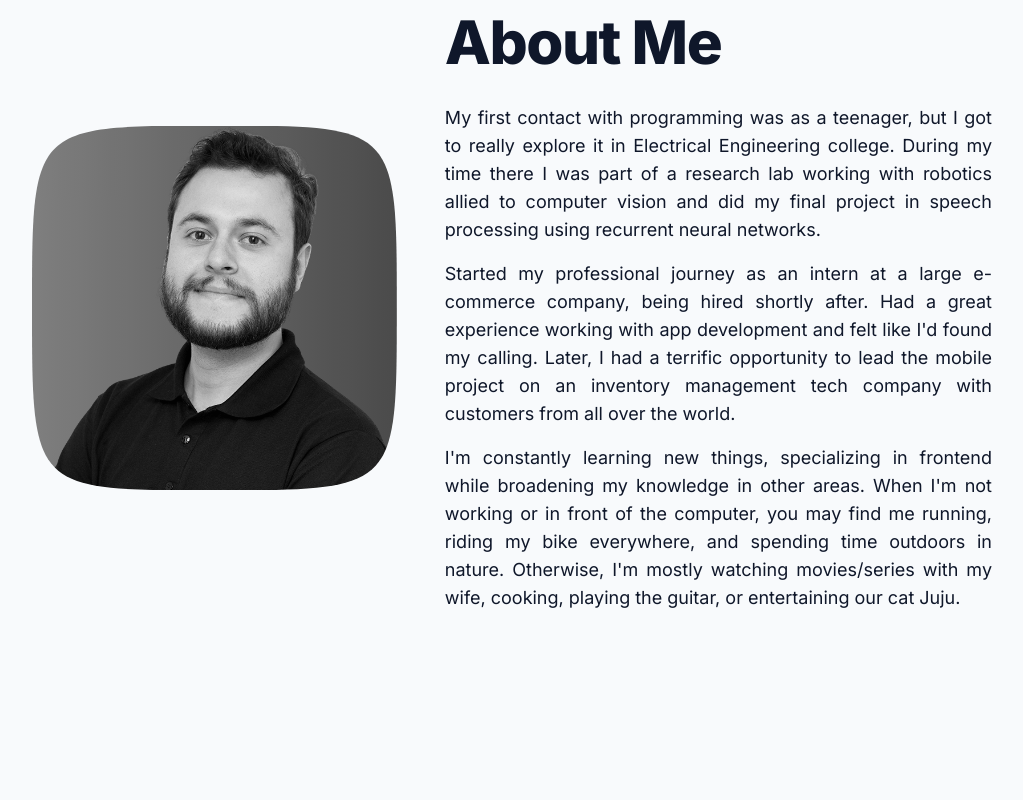
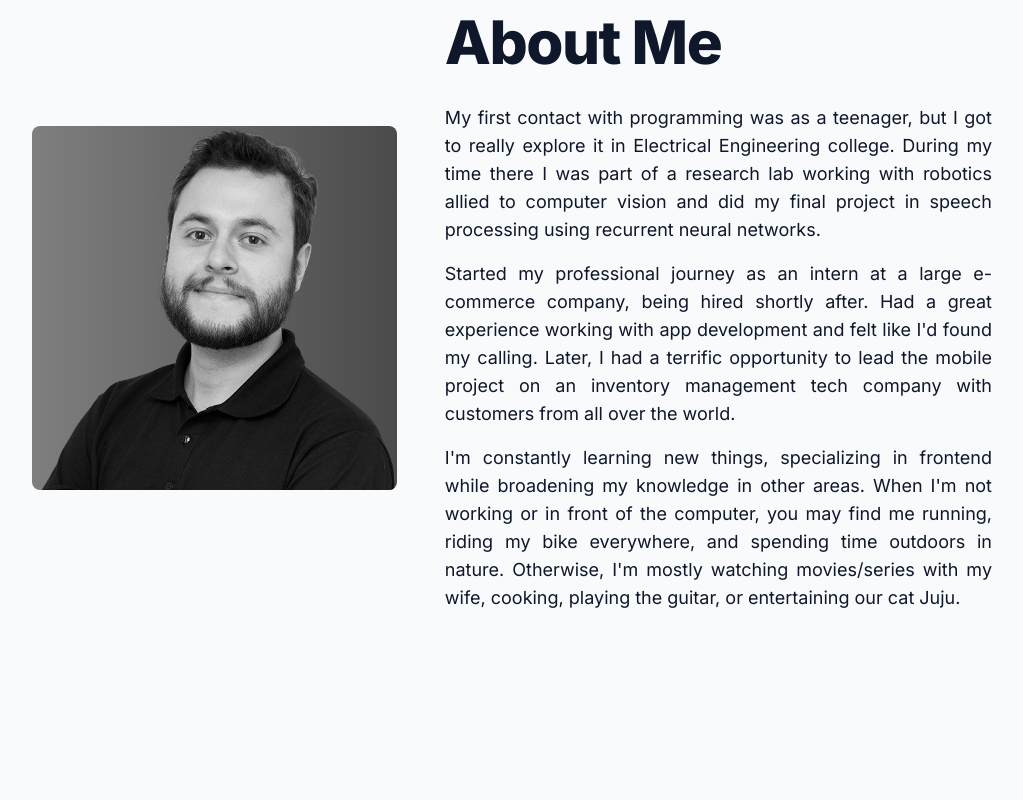
Before and after one commit to scalfs/personal-website, a Next.js app: page / in a window 1280 px wide. Shown: the part 820-1620 px from the top of the page, without its empty margins (128-1151 px from the left). Built offline with nearby package versions, Linux system fonts and the light colour scheme; no server answers.

Commit message:
fix: removed squircle to fix grayscale animation on safari

```diff
--- a/src/components/About/index.tsx
+++ b/src/components/About/index.tsx
@@ -34,27 +34,17 @@ const About = () => {
             playing the guitar, or entertaining our cat Juju.
           </p>
         </div>
-
+        {/* transition-transform duration-250 ease-in-out-cubic hover:-translate-y-1 motion-reduce:transition-none motion-reduce:hover:transform-none */}
         <div className="m-auto w-3/5 transition-transform duration-250 ease-in-out-cubic hover:-translate-y-1 motion-reduce:transition-none motion-reduce:hover:transform-none md:w-2/5">
           <Image
             width={400}
             height={400}
             src="/img/profile.png"
-            alt="Picture of the author. A half smiling professional man."
-            className="squircle bg-gradient-to-r from-[#4586e2] to-[#214bc1] object-cover object-center grayscale transition-colors duration-250 ease-in-out-cubic hover:grayscale-0"
+            alt="Picture of the author with a serious yet welcoming expression."
+            className="rounded-lg bg-gradient-to-r from-[#4586e2] to-[#214bc1] object-cover object-center grayscale transition duration-250 ease-in-out-cubic hover:grayscale-0"
           />
         </div>
       </div>
-
-      <svg width="10" height="10" viewBox="0 0 10 10" aria-hidden>
-        <clipPath id="squircleClip" clipPathUnits="objectBoundingBox">
-          <path
-            fill="red"
-            stroke="none"
-            d="M 0,0.5 C 0,0 0,0 0.5,0 S 1,0 1,0.5 1,1 0.5,1 0,1 0,0.5"
-          />
-        </clipPath>
-      </svg>
     </section>
   )
 }
--- a/src/components/Header/index.tsx
+++ b/src/components/Header/index.tsx
@@ -18,12 +18,12 @@ const Header = () => (
     >
       <Transition type="none">
         <div className="flex items-center pt-6 text-base">
-          <div className="-mx-1 flex grow justify-between">
+          <div className="-mx-1 flex grow items-center justify-between">
             <Transition isChild type="fadedown">
               <a
                 href="#"
                 aria-label="Home"
-                className="rounded-md py-1 px-2 text-2xl font-semibold transition-colors duration-250 ease-in-out-cubic hover:bg-blue-100 focus:outline-none focus:ring-2 focus:ring-blue-700 focus:ring-offset-2"
+                className="rounded-lg py-1 px-2 text-2xl font-semibold transition-colors duration-250 ease-in-out-cubic hover:bg-blue-100 focus:outline-none focus:ring-2 focus:ring-blue-700 focus:ring-offset-2"
               >
                 ~/
               </a>
@@ -45,7 +45,7 @@ const Header = () => (
                 <Transition isChild type="fadedown" delay={(i + 1) * 200}>
                   <a
                     href={href}
-                    className="link-underline rounded-md py-2 font-medium focus:outline-none focus:ring-2 focus:ring-blue-700 focus:ring-offset-2 focus:ring-offset-slate-50"
+                    className="link-underline rounded-lg py-2 font-medium focus:outline-none focus:ring-2 focus:ring-blue-700 focus:ring-offset-2 focus:ring-offset-slate-50"
                   >
                     {name}
                   </a>
@@ -74,14 +74,14 @@ const Header = () => (
             <div className="mb-2 flex items-center justify-between px-5 pt-4">
               <Popover.Button
                 aria-label="Home"
-                className="-ml-3 rounded-md py-1 px-3 text-2xl font-semibold transition-colors duration-250 ease-in-out-cubic hover:bg-blue-100 hover:text-slate-900 focus:outline-none focus:ring-2 focus:ring-blue-700 focus:ring-offset-2"
+                className="-ml-3 rounded-lg py-1 px-3 text-2xl font-semibold transition-colors duration-250 ease-in-out-cubic hover:bg-blue-100 hover:text-slate-900 focus:outline-none focus:ring-2 focus:ring-blue-700 focus:ring-offset-2"
               >
                 ~/
               </Popover.Button>
 
               <Popover.Button
                 aria-label="Close Menu"
-                className="-mr-2 h-10 w-10 rounded-md p-2 transition-colors duration-250 ease-in-out-cubic hover:bg-blue-100 hover:text-slate-900 focus:outline-none focus:ring-2 focus:ring-blue-700 focus:ring-offset-2"
+                className="-mr-2 h-10 w-10 rounded-lg p-2 transition-colors duration-250 ease-in-out-cubic hover:bg-blue-100 hover:text-slate-900 focus:outline-none focus:ring-2 focus:ring-blue-700 focus:ring-offset-2"
               >
                 <IconX />
               </Popover.Button>
@@ -91,7 +91,7 @@ const Header = () => (
                 <li key={name}>
                   <a
                     href={href}
-                    className="rounded-md px-3 py-2 font-medium transition-colors duration-250 ease-in-out-cubic first-letter:text-lg hover:bg-blue-100 hover:text-slate-900 focus:outline-none focus:ring-2 focus:ring-blue-700 focus:ring-offset-2"
+                    className="rounded-lg px-3 py-2 font-medium transition-colors duration-250 ease-in-out-cubic first-letter:text-lg hover:bg-blue-100 hover:text-slate-900 focus:outline-none focus:ring-2 focus:ring-blue-700 focus:ring-offset-2"
                   >
                     {name}
                   </a>
--- a/src/styles/globals.css
+++ b/src/styles/globals.css
@@ -27,7 +27,3 @@ html {
     width: 100%;
     left: 0;
 }
-
-.squircle {
-    clip-path: url(#squircleClip);
-}
```
Also changed, not shown: 2 other files (tests, documents, lock files or other folders).
